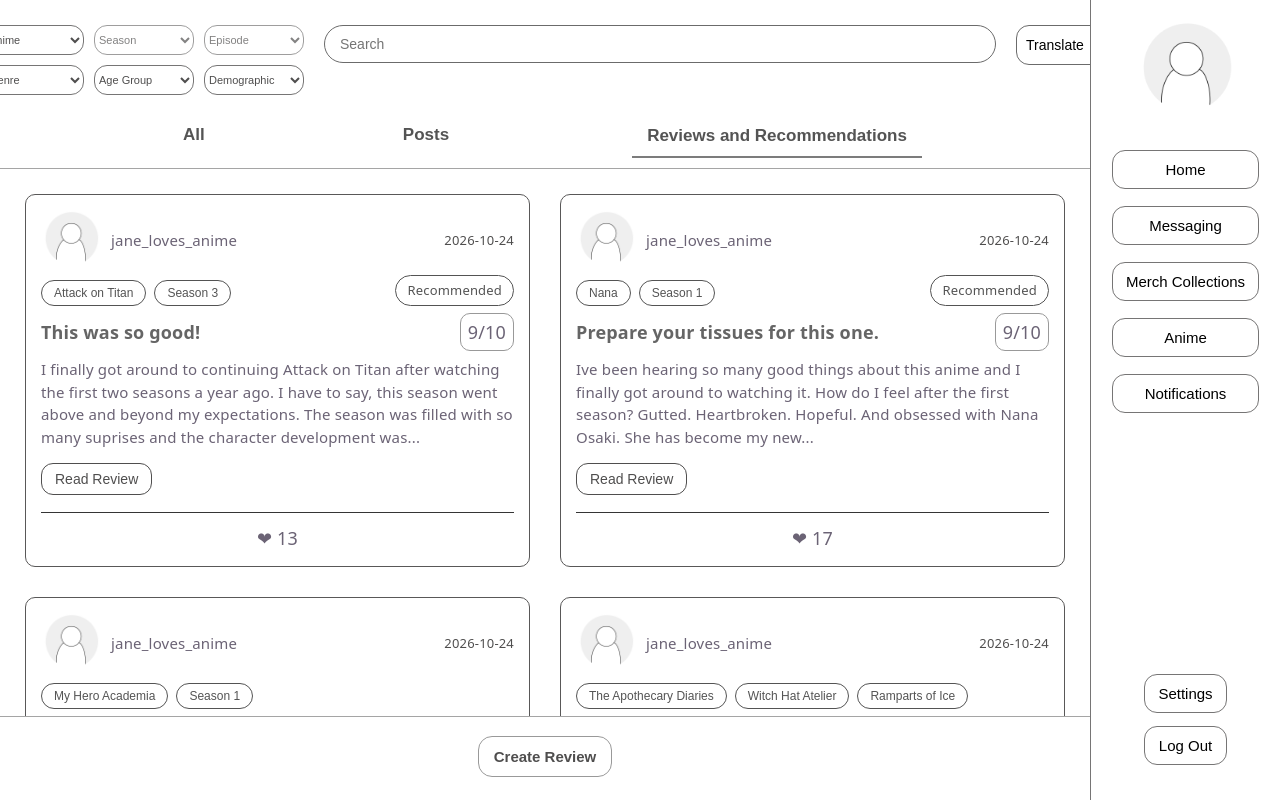
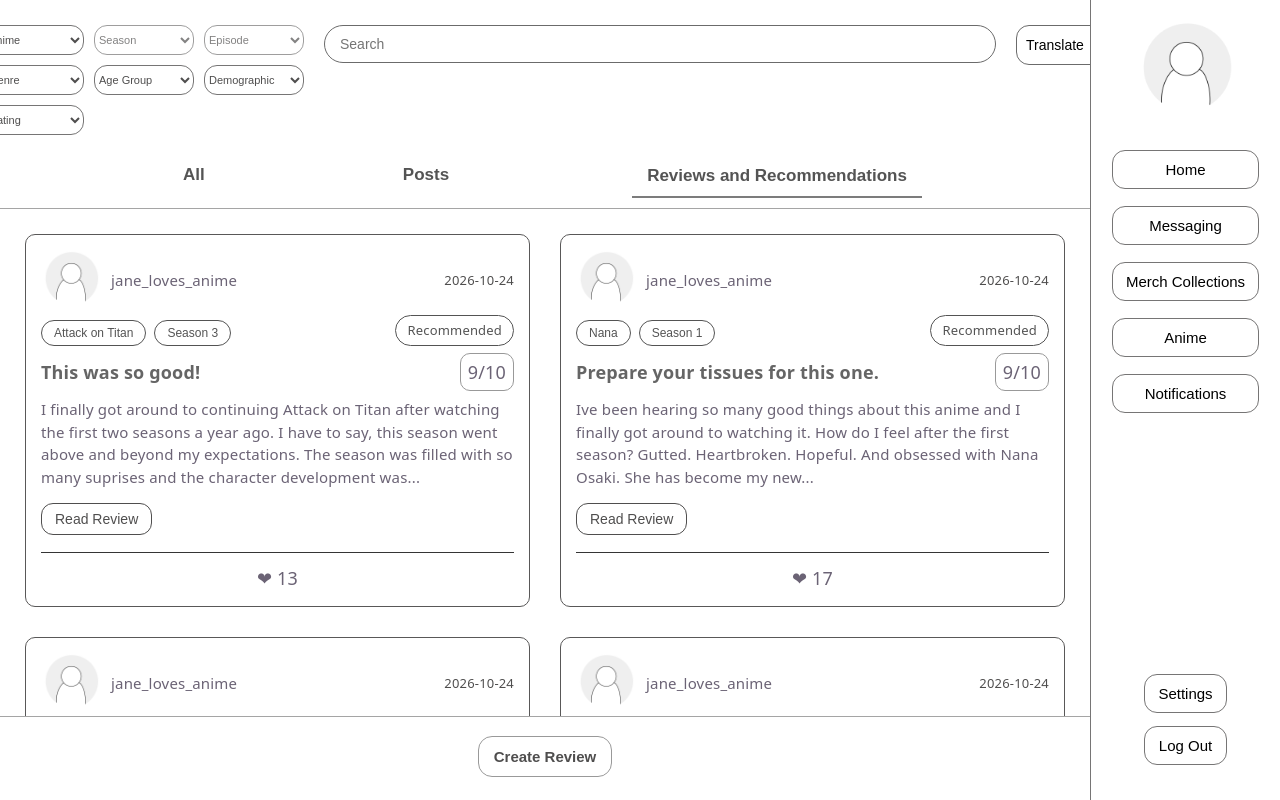
Before and after one commit to riyeur/cpsc481-group-03-02-horizontal-prototype, a React (Vite) app in the folder cpsc481-anime-social-network-app/: page /reviews in a window 1280 px wide. Shown: the top 800 px of the page. Built offline with nearby package versions, Linux system fonts and the light colour scheme.

Commit message:
more review stuff done

```diff
--- a/cpsc481-anime-social-network-app/src/pages/Reviews.css
+++ b/cpsc481-anime-social-network-app/src/pages/Reviews.css
@@ -242,7 +242,7 @@
   border-bottom: 2px solid #7c7c7c;
 }
 
-.anime-select-reviews-page, .season-select-reviews-page, .episode-select-reviews-page, .genre-select-reviews-page, .age-group-select-reviews-page, .demographic-select-reviews-page {
+.anime-select-reviews-page, .season-select-reviews-page, .episode-select-reviews-page, .genre-select-reviews-page, .age-group-select-reviews-page, .demographic-select-reviews-page, .rating-select-reviews-page {
   background-color: #FFFFFF;
   border: 1px solid #767575;
   color: #4f4e4e;
--- a/cpsc481-anime-social-network-app/src/pages/Reviews.jsx
+++ b/cpsc481-anime-social-network-app/src/pages/Reviews.jsx
@@ -110,6 +110,19 @@ function App() {
             <option value='shoujo'>Shoujo</option>
             <option value='shounen'>Shounen</option>
           </select>
+          <select className='rating-select-reviews-page' defaultValue=''>
+            <option value='' disabled>Rating</option>
+            <option value='1'>1/10</option>
+            <option value='2'>2/10</option>
+            <option value='3'>3/10</option>
+            <option value='4'>4/10</option>
+            <option value='5'>5/10</option>
+            <option value='6'>6/10</option>
+            <option value='7'>7/10</option>
+            <option value='8'>8/10</option>
+            <option value='9'>9/10</option>
+            <option value='10'>10/10</option>
+          </select>
         </div>
         <div className='search-bar'>
           <input type='text' placeholder='Search' className='search-input'/>
```
